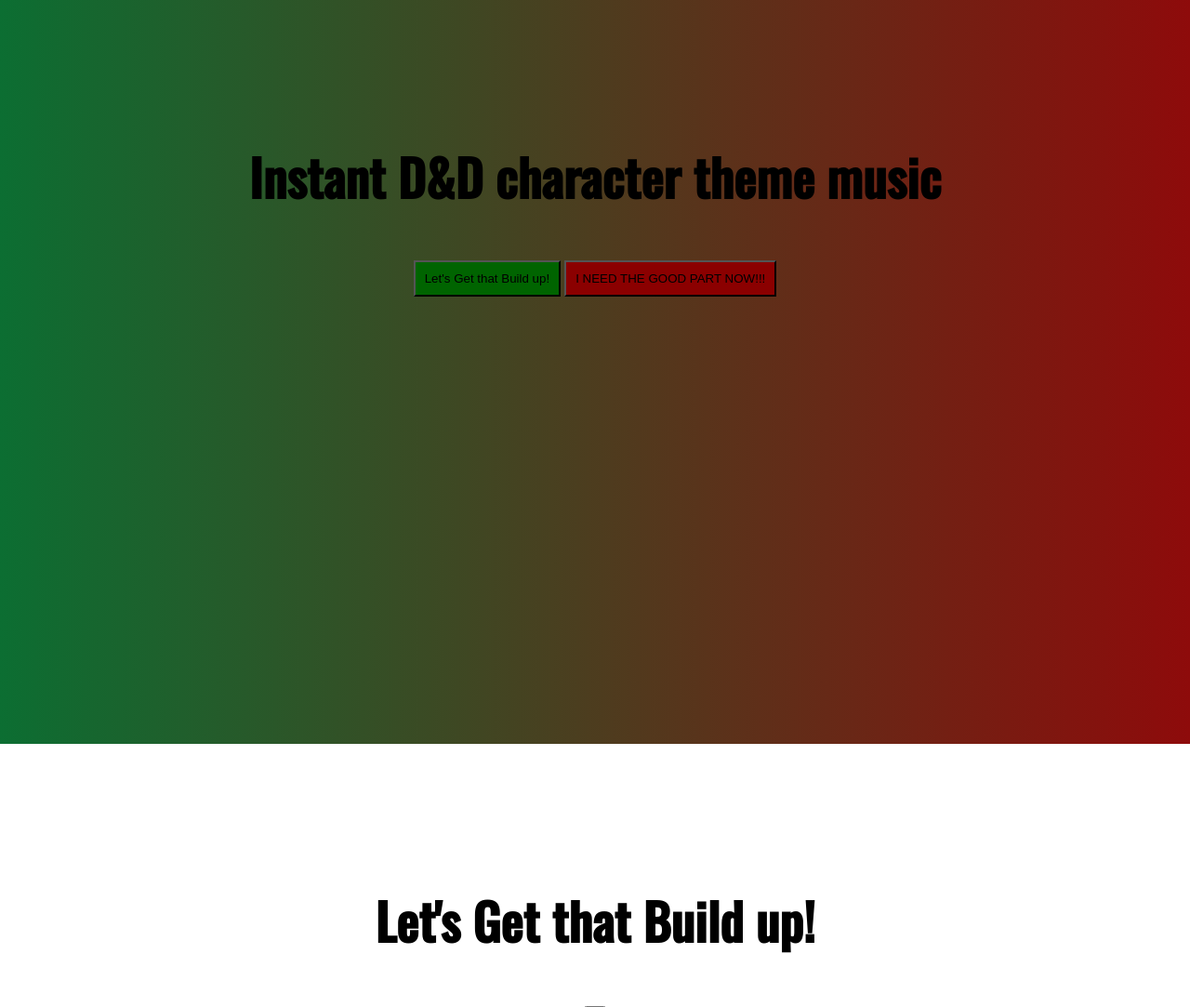
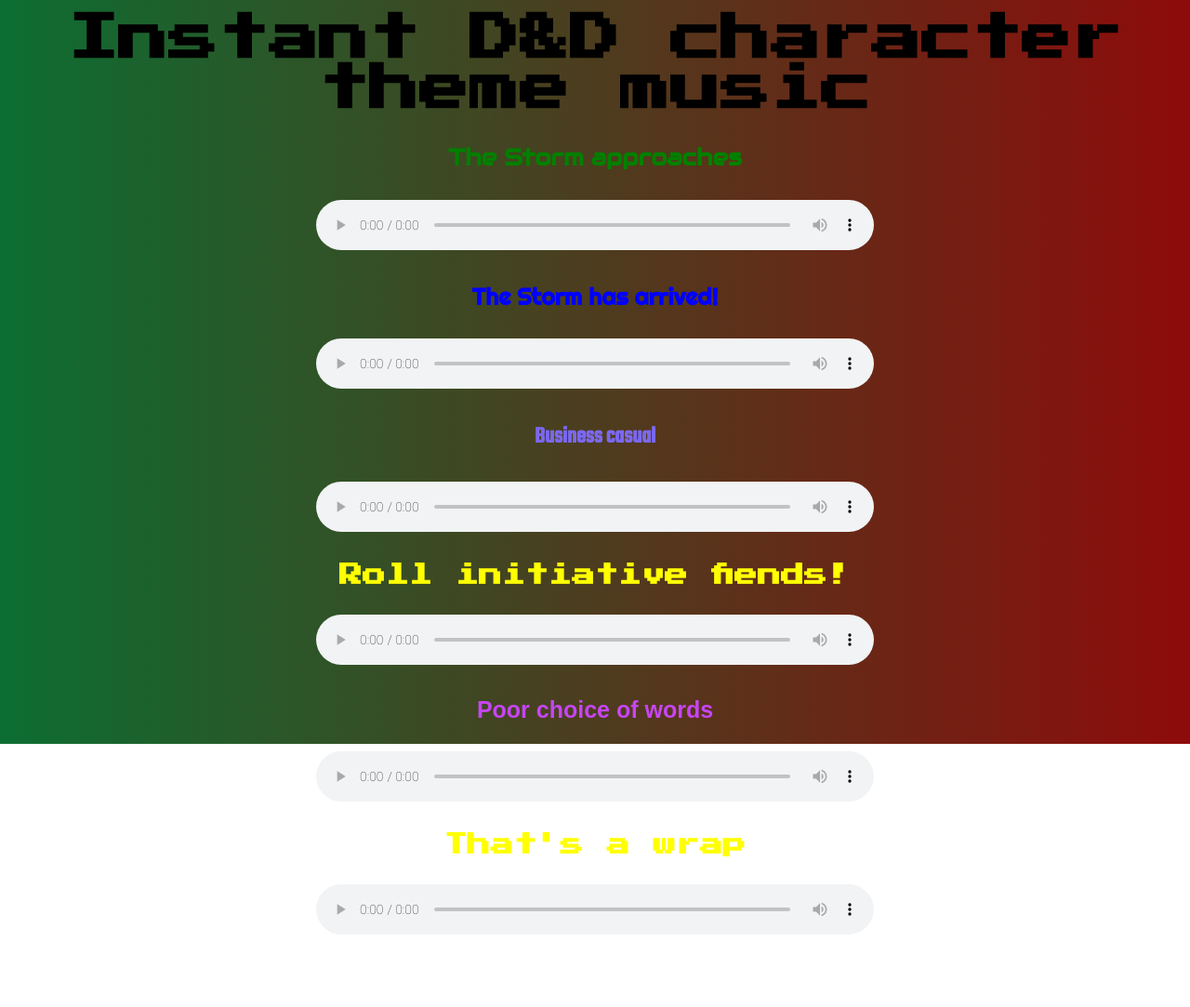
Before and after one commit to SirMoistPotatoViper/Webapp, a plain HTML site: page index.html in a window 1280 px wide. Shown: the top 1083 px of the page at 93% size. After the commit the page ends 1024 px from the top, so only its background shows below. Drawn offline with nearby package versions, Linux system fonts and the light colour scheme; a web font is replaced by a local one.

Commit message:
Nov 22
D&D music fin

```diff
--- a/index.html
+++ b/index.html
@@ -15,6 +15,9 @@
         <link rel="preconnect" href="https://fonts.googleapis.com">
         <link rel="preconnect" href="https://fonts.gstatic.com" crossorigin>
         <link href="https://fonts.googleapis.com/css2?family=Oswald:wght@200;500&family=Roboto:wght@100&display=swap" rel="stylesheet">
+        <link rel="preconnect" href="https://fonts.googleapis.com">
+        <link rel="preconnect" href="https://fonts.gstatic.com" crossorigin>
+        <link href="https://fonts.googleapis.com/css2?family=Audiowide&family=Monoton&family=Press+Start+2P&family=Righteous&family=Rubik+Glitch&family=Teko:wght@500&display=swap" rel="stylesheet">
 
         <link rel="icon" type="image/png" href="favicon.png" />
         <link rel="apple-touch-icon" href="favicon.png">
@@ -31,19 +34,37 @@
         <div class="panel" id="panel-1">
             <h1>Instant D&D character theme music</h1>
 
-             <button type="button" class="button1" onclick="play()">Let's Get that Build up!</button>
-             <button type="button" class="button2">I NEED THE GOOD PART NOW!!!</button>
-            </div>
 
 
 
-            <h1>Let's Get that Build up!</h1>
+
+            <h2>The Storm approaches</h2>
+            <audio controls>
+                <source src="audio/Bury the light.mp3" id="audio" type="audio/mp3">
+            </audio>
 
 
-            <button  id="play"></button>
+            <h3>The Storm has arrived!</h3>
+            <audio controls>
+                <source src="audio/bury_the_light_good_part.mp3" id="audio" type="audio/mp3">
+            </audio>
+            <h4>Business casual</h4>
+            <audio controls>
+                <source src="audio/stardust_ man_appears.mp3" id="audio" type="audio/mp3">
+            </audio>
+            <h5>Roll initiative fiends!</h5>
+            <audio controls>
+                <source src="audio/Bayonetta 3 Soundtrack - Viola Battle Theme - Gh()st (Instrumental).mp3" id="audio" type="audio/mp3">
+            </audio>
+            <h6>Poor choice of words</h6>
+            <audio controls>
+                <source src="audio/Hotline Miami 2_ Wrong Number Soundtrack - She Swallowed Burning Coals.mp3" id="audio" type="audio/mp3">
+            </audio>
+            <h5>That's a wrap</h5>
+            <audio controls>
+                <source src="audio/Victory.mp3" id="audio" type="audio/mp3">
+            </audio>
 
-
-            <audio id="audio" src="Bury the light.mp3" loop></audio>
         </div>
 
 
--- a/style.css
+++ b/style.css
@@ -49,13 +49,54 @@
 */
 h1{
     margin:0;
-    padding:150px 0 50px 0;
-    font-family: 'Oswald', sans-serif;
+    padding: 15px;
+    font-family: 'Press Start 2P', sans-serif;
     font-size:54px;
 }
-    h2{
-        margin:0;
-        padding:150px 0 50px 0;
-        font-family: 'Oswald', sans-serif;
-        font-size:24px;
-    }
+h2{
+    margin:0;
+    padding: 15px;
+    font-family: 'Audiowide', sans-serif;
+    font-size:25px;
+    color: green;
+}
+h3{
+    margin:0;
+    padding: 15px;
+    font-family:'Righteous', sans-serif;
+    font-size:25px;
+    color: blue;
+}
+h4{
+    margin:0;
+    padding: 15px;
+    font-family:'Teko', sans-serif;
+    font-size:25px;
+    color: mediumslateblue;
+}
+h5{
+    margin:0;
+    padding: 15px;
+    font-family:'Press Start 2P', sans-serif;
+    font-size:25px;
+    color: yellow;
+}
+h6{
+    margin:0;
+    padding: 15px;
+    font-family:'Rubik Glitch', sans-serif;
+    font-size:25px;
+    color: rgb(199, 69, 243);
+}
+
+
+/*
+=================================================
+AUDIO
+=================================================
+*/
+audio{
+    width:100%;
+    max-width:600px;
+    padding:15px;
+}
```
Also changed, not shown: 8 other files.
